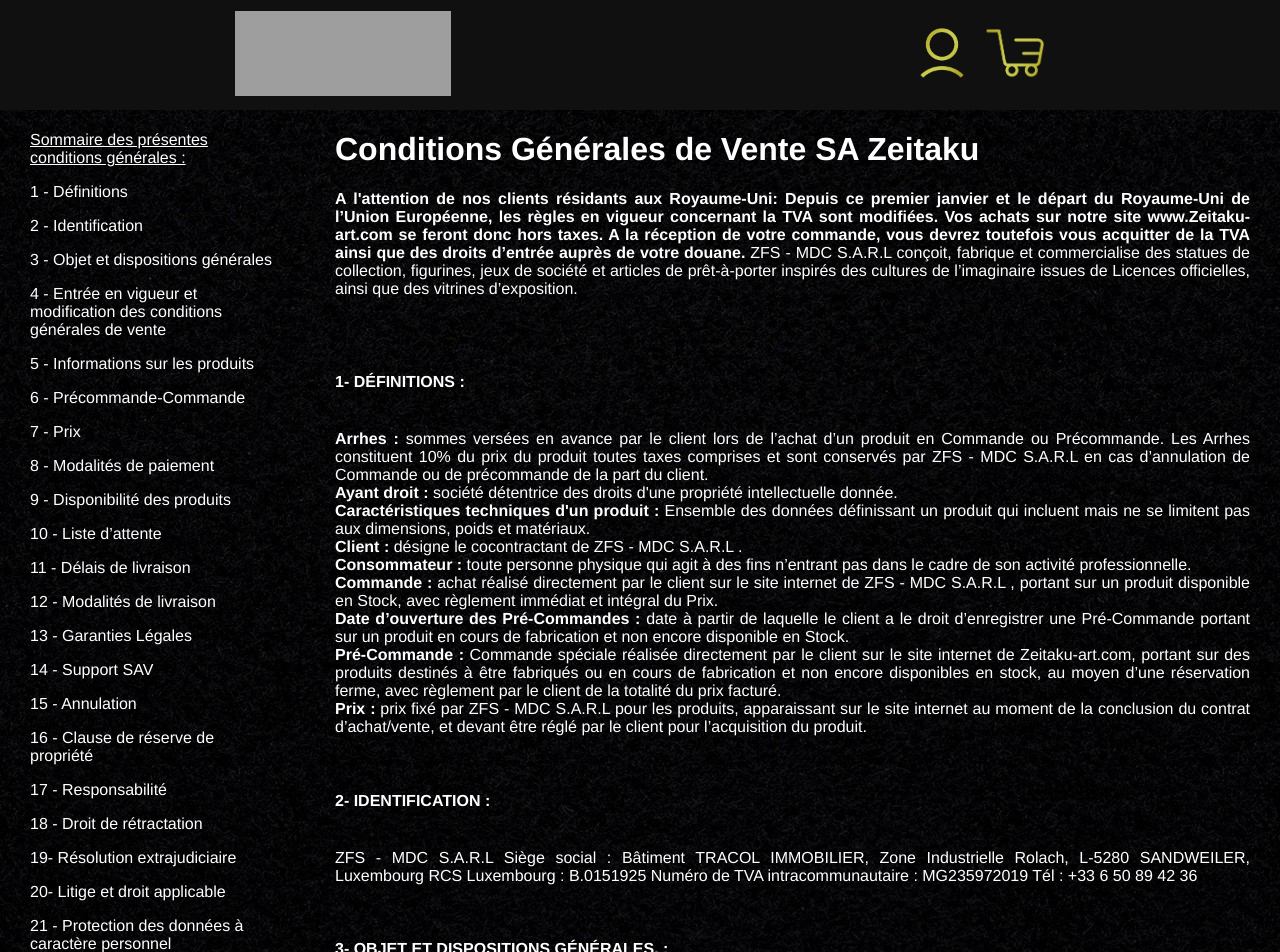
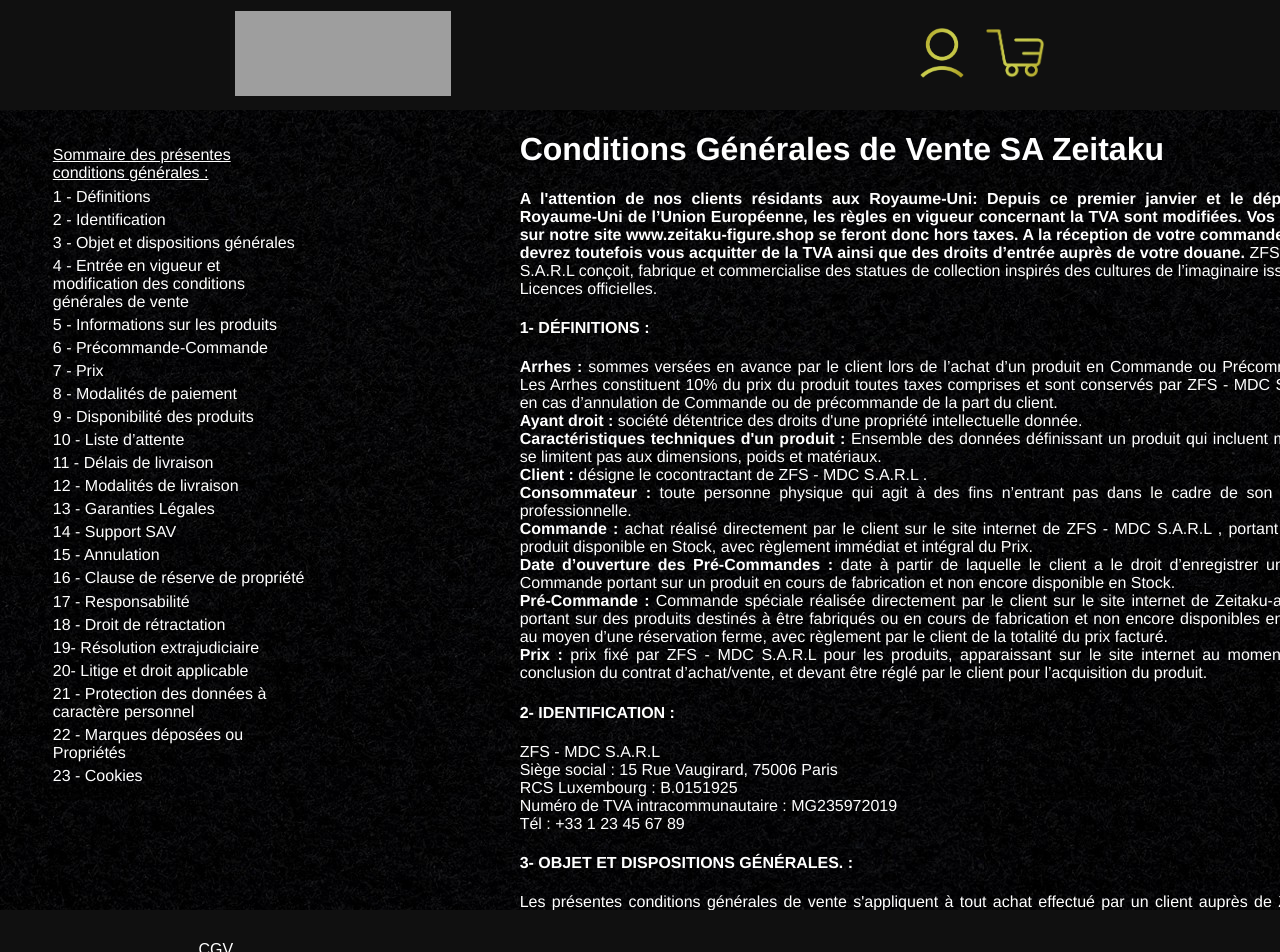
Before and after one commit to YXME/Zeitaku-Figure-Shop, a Vue app in the folder front/: page /cgv in a window 1280 px wide. Shown: the top 952 px of the page. Built offline with nearby package versions, Linux system fonts and the light colour scheme; grey boxes are pictures that could not be loaded.

Commit message:
Updated CGV.vue

```diff
--- a/front/src/views/CGV.vue
+++ b/front/src/views/CGV.vue
@@ -1,77 +1,74 @@
 <template>
     <div class="cgv">
-         <div class="sommaire">
+         <nav class="sommaire">
+                <ul>
+                    <li><u>Sommaire des présentes conditions générales :</u></li>
 
-                <u>Sommaire des présentes conditions générales :</u>
+                    <li><a href="#liens">1 - Définitions</a></li>
 
-                <p><a href="#liens">1 - Définitions</a></p>
+                    <li><a href="#id1">2 - Identification</a></li>
 
-                <p><a href="#id1">2 - Identification</a></p>
+                    <li><a href="#id2">3 - Objet et dispositions générales</a></li>
 
-                <p><a href="#id2">3 - Objet et dispositions générales</a></p>
+                    <li><a href="#id3">4 - Entrée en vigueur et modification des conditions générales de vente</a></li>
 
-                <p><a href="#id3">4 - Entrée en vigueur et modification des conditions générales de vente</a></p>
+                    <li><a href="#id4">5 - Informations sur les produits</a></li>
 
-                <p><a href="#id4">5 - Informations sur les produits</a></p>
+                    <li><a href="#id5">6 - Précommande-Commande</a></li>
 
-                <p><a href="#id5">6 - Précommande-Commande</a></p>
+                    <li><a href="#id6">7 - Prix</a></li>
 
-                <p><a href="#id6">7 - Prix</a></p>
+                    <li><a href="#id7">8 - Modalités de paiement</a></li>
 
-                <p><a href="#id7">8 - Modalités de paiement</a></p>
+                    <li><a href="#id8">9 - Disponibilité des produits</a></li>
 
-                <p><a href="#id8">9 - Disponibilité des produits</a></p>
+                    <li><a href="#id9">10 - Liste d’attente</a></li>
 
-                <p><a href="#id9">10 - Liste d’attente</a></p>
+                    <li><a href="#id10">11 - Délais de livraison</a></li>
 
-                <p><a href="#id10">11 - Délais de livraison</a></p>
+                    <li><a href="#id11">12 - Modalités de livraison</a></li>
 
-                <p><a href="#id11">12 - Modalités de livraison</a></p>
+                    <li><a href="#id12">13 - Garanties Légales</a></li>
 
-                <p><a href="#id12">13 - Garanties Légales</a></p>
+                    <li><a href="#id13">14 - Support SAV</a></li>
 
-                <p><a href="#id13">14 - Support SAV</a></p>
+                    <li><a href="#id14">15 - Annulation</a></li>
 
-                <p><a href="#id14">15 - Annulation</a></p>
+                    <li><a href="#id15">16 - Clause de réserve de propriété</a></li>
 
-                <p><a href="#id15">16 - Clause de réserve de propriété</a></p>
+                    <li><a href="#id16">17 - Responsabilité</a></li>
 
-                <p><a href="#id16">17 - Responsabilité</a></p>
+                    <li><a href="#id17">18 - Droit de rétractation</a></li>
 
-                <p><a href="#id17">18 - Droit de rétractation</a></p>
+                    <li><a href="#id18">19- Résolution extrajudiciaire</a></li>
 
-                <p><a href="#id18">19- Résolution extrajudiciaire</a></p>
+                    <li><a href="#id19">20- Litige et droit applicable</a></li>
 
-                <p><a href="#id19">20- Litige et droit applicable</a></p>
+                    <li><a href="#id20">21 - Protection des données à caractère personnel</a></li>
 
-                <p><a href="#id20">21 - Protection des données à caractère personnel</a></p>
+                    <li><a href="#id21">22 - Marques déposées ou Propriétés</a></li>
 
-                <p><a href="#id21">22 - Marques déposées ou Propriétés</a></p>
-
-                <p><a href="#id22">23 - Cookies</a></p>
-
-            </div>
+                    <li><a href="#id22">23 - Cookies</a></li>
+                </ul>
+            </nav>
+            <div class="content">
             <div class="SA">
                 <h1>Conditions Générales de Vente SA Zeitaku</h1>
 
+                <p>
                     <strong>A l'attention de nos clients résidants aux Royaume-Uni:
-            Depuis ce premier janvier  et le départ du Royaume-Uni de l’Union Européenne, les règles en vigueur concernant la TVA sont modifiées. Vos achats sur notre site www.Zeitaku-art.com se feront donc hors taxes.
+                    Depuis ce premier janvier  et le départ du Royaume-Uni de l’Union Européenne, les règles en vigueur concernant la TVA sont modifiées. Vos achats sur notre site www.zeitaku-figure.shop se feront donc hors taxes.
                     A la réception de votre commande, vous devrez toutefois vous acquitter de la TVA ainsi que des droits d’entrée auprès de votre douane.</strong>
 
-
-            ZFS - MDC S.A.R.L  conçoit, fabrique et commercialise des statues de collection, figurines, jeux de société et articles de prêt-à-porter inspirés des cultures de l’imaginaire issues de Licences officielles, ainsi que des vitrines d’exposition.
-            <br>
-            <br>
+                    ZFS - MDC S.A.R.L  conçoit, fabrique et commercialise des statues de collection inspirés des cultures de l’imaginaire issues de Licences officielles.
+                </p>
             </div>
-
-        <br>
-        <br>
 
             <div class="general">
                 <div class="def">
 
-                    <p><strong><h4 id="liens">1- DÉFINITIONS :</h4></strong><br>
-
+                        <strong><h4 id="liens">1- DÉFINITIONS :</h4></strong>
+                        <p>
                             <strong>Arrhes :</strong> sommes versées en avance par le client lors de l’achat d’un produit en Commande ou Précommande. Les Arrhes constituent 10% du prix du produit toutes taxes comprises et sont conservés par ZFS - MDC S.A.R.L  en cas d’annulation de Commande ou de précommande de la part du client. <br>
 
                             <strong>Ayant droit :</strong> société détentrice des droits d'une propriété intellectuelle donnée.<br>
@@ -90,50 +87,46 @@
 
                             <strong>Prix :</strong> prix fixé par ZFS - MDC S.A.R.L  pour les produits, apparaissant sur le site internet au moment de la conclusion du contrat d’achat/vente, et devant être réglé par le client pour l’acquisition du produit.<br>
                         </p>
-                <br>
                 </div>
 
                 <div class="id">
 
-                <p><strong><h4 id="id1">2- IDENTIFICATION :</h4></strong><br>
-
+                    <strong><h4 id="id1">2- IDENTIFICATION :</h4></strong>
+                    <p>
                         ZFS - MDC S.A.R.L
-
-                    Siège social : Bâtiment TRACOL IMMOBILIER, Zone Industrielle Rolach, L-5280 SANDWEILER, Luxembourg
-
+                        <br/>
+                        Siège social : 15 Rue Vaugirard, 75006 Paris
+                        <br/>
                         RCS Luxembourg : B.0151925
-
+                        <br/>
                         Numéro de TVA intracommunautaire : MG235972019
-
-                    Tél : +33 6 50 89 42 36
+                        <br/>
+                        Tél : +33 1 23 45 67 89
                     </p>
                 </div>
-            <br>
 
                 <div class="objets">
+                    <strong><h4 id="id2">3- OBJET ET DISPOSITIONS GÉNÉRALES. :</h4></strong>
+                    <p>
+                        Les présentes conditions générales de vente s'appliquent à tout achat effectué par un client auprès de Zeitaku S.A. <br/>
 
-                <p><strong><h4 id="id2">3- OBJET ET DISPOSITIONS GÉNÉRALES. :</h4></strong>
+                        Les présentes conditions générales de vente sont applicables en cas de vente par l’entremise du site internet Zeitaku-art.com ainsi qu’aux ventes effectuées en salon.<br/>
 
-                    Les présentes conditions générales de vente s'appliquent à tout achat effectué par un client auprès de Zeitaku S.A.
+                        Par la passation de commande respectivement de précommande, le consommateur reconnaît être parfaitement informé du fait que son accord concernant le contenu des présentes conditions générales ne nécessite pas la signature manuscrite de ce document.<br/>
 
-                    Les présentes conditions générales de vente sont applicables en cas de vente par l’entremise du site internet Zeitaku-art.com ainsi qu’aux ventes effectuées en salon.
+                        En passant une commande ou une précommande sur le site Zeitaku-art.com, respectivement en salon, le client déclare avoir pris connaissance des présentes conditions générales de vente et en accepter expressément les termes sans réserve ni conditions.<br/>
 
-                    Par la passation de commande respectivement de précommande, le consommateur reconnaît être parfaitement informé du fait que son accord concernant le contenu des présentes conditions générales ne nécessite pas la signature manuscrite de ce document.
+                        Le consommateur est réputé accepter sans réserve l'intégralité des dispositions prévues dans ces conditions générales.<br/>
 
-                    En passant une commande ou une précommande sur le site Zeitaku-art.com, respectivement en salon, le client déclare avoir pris connaissance des présentes conditions générales de vente et en accepter expressément les termes sans réserve ni conditions.
-
-                    Le consommateur est réputé accepter sans réserve l'intégralité des dispositions prévues dans ces conditions générales.
-
-                    Aucune condition générale ou spécifique figurant dans les documents envoyés ou remis par le consommateur ne pourra s'intégrer aux présentes, dès lors que ces documents seraient incompatibles avec les présentes conditions générales.
+                        Aucune condition générale ou spécifique figurant dans les documents envoyés ou remis par le consommateur ne pourra s'intégrer aux présentes, dès lors que ces documents seraient incompatibles avec les présentes conditions générales.<br/>
 
                         Le client reconnaît qu’il a bénéficié des conseils et informations nécessaires afin de s’assurer de l’adéquation de l’offre à ses besoins. Le client déclare être en mesure de contracter légalement en vertu des lois luxembourgeoises ou valablement représenter la personne physique ou morale pour laquelle il s’engage. Sauf preuve contraire les informations enregistrées par ZFS - MDC S.A.R.L  constituent la preuve de l’ensemble des transactions.
                     </p>
                 </div>
 
                 <div class="CG">
-                <p><strong><h4 id="id3">4- ENTRÉE EN VIGUEUR ET MODIFICATION DES CONDITIONS GÉNÉRALES :</h4></strong><br>
-                <br>
-
+                    <strong><h4 id="id3">4- ENTRÉE EN VIGUEUR ET MODIFICATION DES CONDITIONS GÉNÉRALES :</h4></strong>
+                    <p>
                         Le fait que ZFS - MDC S.A.R.L  ne se prévale pas, à un moment donné, des présentes conditions générales ne pourra être interprété comme valant renonciation par cette dernière à se prévaloir ultérieurement de l’une quelconque desdites conditions.
 
                         ZFS - MDC S.A.R.L  se réserve le droit de modifier à tout moment les présentes conditions générales sans préavis, étant entendu que de telles modifications seront inapplicables aux services déjà acquis par le client.
@@ -147,8 +140,8 @@
                 </div>
 
                 <div class="produits">
-                <p><strong><h4 id="id4">5- INFORMATIONS SUR LES PRODUITS :</h4></strong>
-
+                    <strong><h4 id="id4">5- INFORMATIONS SUR LES PRODUITS :</h4></strong>
+                    <p>
                         Les produits proposés à la vente par commande ou précommande sont ceux présentés sur le site internet de ZFS - MDC S.A.R.L  respectivement ceux présentés lors des salons, dans la limite des stocks disponibles.
 
                         Pour chaque produit proposé sur son site internet, ZFS - MDC S.A.R.L  propose à ses clients une notice d’identification précise du produit proposé contenant la présentation des caractéristiques essentielles des biens proposés, l’indication du prix des biens en euros, ainsi que, le cas échéant, des frais de livraison.
@@ -172,20 +165,20 @@
                         <br>
                         <br>
                         Les figurines/statues de la marque ZFS - MDC S.A.R.L  se déclinent en 6 gammes :<br>
+                    </p>
                     <ul>
                         <li><strong>HQS :</strong> High Quality Statue – statue de collection numérotée et éditée en édition limitée. Traditionnellement aux échelles 1/6 ou 1/8, qui inclut généralement un personnage et un décor plus ou moins complexe. Réalisée sur une base en résine mais peut intégrer d’autres matériaux (métal, ABS, …) pour des raisons techniques. Peut intégrer un système de LED analogiques et/ou un système sonore, le tout alimenté sur batterie ou secteur.</li>
                         <li><strong>HQS+ :</strong> High Quality Statue + statue de collection numérotée et éditée en édition limitée. Traditionnellement aux échelles 1/4, 1/5 ou 1/6. Réalisée sur une base en résine mais peut intégrer d’autres matériaux (métal, ABS…) pour des raisons techniques. Peut intégrer un système de LED analogiques et/ou un système sonore, le tout alimenté sur batterie ou secteur.</li>
                     </ul>
-                </p>
                 </div>
 
                 <div class="commande">
 
                     <p><strong><h4 id="id5">6- PRÉCOMMANDE-COMMANDE: </h4></strong>
 
-                Le client qui souhaite acheter un produit Zeitaku, IKI ou YOKA by Zeitaku enregistre sa commande ou sa précommande sur le site www.Zeitaku-art.com comme suit :
+                    Le client qui souhaite acheter un produit Zeitaku, IKI ou YOKA by Zeitaku enregistre sa commande ou sa précommande sur le site www.zeitaku-figure.shop comme suit :
 
-                <ul style="list-style-type:none;">
+                    <ul>
                         <li>1 - <strong>Se connecter à son compte client Zeitaku ou en créer un.</strong> (Être titulaire d’un compte client est indispensable pour pouvoir effectuer un achat sur le site de ZFS - MDC S.A.R.L )</li>
                         <br>
                         <li>2 – <strong>Sélectionner le produit souhaité</strong> avant d’être redirigé vers la page dédiée audit produit où figurent entre autres :
@@ -485,7 +478,7 @@
                         Outre les garanties légales, ZFS - MDC S.A.R.L  offre à ses clients un service de support SAV. Le Service Après-Vente ZFS - MDC S.A.R.L  se tient à disposition du client 5 jours sur 7 du lundi au vendredi, de 9 heures à midi et de 13 heures à 18 heures, fuseau horaire UTC+1.
                         <br>
                         <br>
-                    Toute réclamation ou demande d’information concernant les produits Zeitaku, IKI ou YOKA by Zeitaku est à formuler par voie électronique, en créant un ticket via la page du support SAV : https://www.Zeitaku-art.com/fr/support. Il est indispensable que le client se connecte préalablement à son compte client ZFS - MDC S.A.R.L  pour créer un ticket. Il conviendra de compléter la demande par des explications claires et précises et de joindre éventuellement des photos du produit concernant les points évoqués dans ladite demande.
+                        Toute réclamation ou demande d’information concernant les produits Zeitaku, IKI ou YOKA by Zeitaku est à formuler par voie électronique, en créant un ticket via la page du support SAV : https://www.zeitaku-figure.shop/fr/support. Il est indispensable que le client se connecte préalablement à son compte client ZFS - MDC S.A.R.L  pour créer un ticket. Il conviendra de compléter la demande par des explications claires et précises et de joindre éventuellement des photos du produit concernant les points évoqués dans ladite demande.
                         <br>
                         <br>
                         ZFS - MDC S.A.R.L  invite le client à l’informer dans les 14 jours suivant la date de réception du produit, des éventuels défauts, casses, pièces manquantes ou détérioration constatés sur ledit produit par le client. Toute demande faite au-delà de ce délai de 14 jours après réception du produit, n’entrera pas dans le champ d’application de la garantie et les éventuelles reprises demandées par le client ainsi que les frais de transport (envoi et retour SAV) lui seront facturés par ZFS - MDC S.A.R.L .
@@ -632,7 +625,7 @@
 
                             <li>faire une autre déclaration dénuée d’ambiguïté exposant sa décision de se rétracter du contrat, laquelle devra adresser au siège social de ZFS - MDC S.A.R.L  par courrier recommandé.</li>
 
-                        <li>notifier son droit de rétractation en créant un ticket via son compte client sur le support SAV https://www.Zeitaku-art.com/fr/support dans la rubrique « droit de rétractation ». Dans ces cas, un accusé de réception de la rétractation vous sera transmis.</li>
+                            <li>notifier son droit de rétractation en créant un ticket via son compte client sur le support SAV https://www.zeitaku-figure.shop/fr/support dans la rubrique « droit de rétractation ». Dans ces cas, un accusé de réception de la rétractation vous sera transmis.</li>
                         </ul>
                         <br>
 
@@ -712,7 +705,7 @@
 
                             <li>Droit d’introduire une réclamation auprès d’une autorité de contrôle et notamment auprès de la CNPD</li>
 
-                        <li>Pour disposer desdits droits respectivement demander à ce que les données personnelles ne soient plus collectées, traitées ou utilisées pour les finalités reprises ci-dessus, ou demander la rectification de ses données, le client contacte Zeitaku en créant un ticket via la page du support : https://www.Zeitaku-art.com/fr/support (Il est indispensable que le client se connecte préalablement à son compte client Zeitaku pour créer un ticket).</li>
+                            <li>Pour disposer desdits droits respectivement demander à ce que les données personnelles ne soient plus collectées, traitées ou utilisées pour les finalités reprises ci-dessus, ou demander la rectification de ses données, le client contacte Zeitaku en créant un ticket via la page du support : https://www.zeitaku-figure.shop/fr/support (Il est indispensable que le client se connecte préalablement à son compte client Zeitaku pour créer un ticket).</li>
                         </ul>
 
                 </div>
@@ -731,19 +724,17 @@
                         Conformément à la législation applicable en matière de protection des données, nous vous informons par la présente que nous utilisons des « cookies ». En utilisant notre site web, vous acceptez notre utilisation des cookies aux fins énoncées ci-dessous conformément à la déclarative relative aux Cookies accessible sur notre site et vous invitons à consulter ladite déclaration.
                     </p>
                 </div>
-
-
-        </div>
-
                 <div class="zeitaku">
-
                     Zeitaku Art
                     Tous droits réservés. Les Logos, produits et noms de sociétés mentionnnés sont la propriété de leurs auteurs respectifs.
 
                     Copyright © Zeitaku 2010-2021
                 </div>
+
+
             </div>
-
+        </div>
+    </div>
 
 </template>
 
@@ -754,34 +745,63 @@
     text-align: justify;
 }
 
+p, li{
+    overflow-wrap: break-word;
+}
+
+ul, p {
+    list-style: none;
+    width: 100%;
+}
+
+li {
+    margin-bottom: 2%
+}
+
 .cgv{
-    margin-left:30px;
-    margin-right:30px;
-    text-align: justify;
+    margin-left: 1%;
+    text-align: left;
+    display: flex;
+    flex-direction: row;
+    align-items: baseline;
+    justify-content: space-between;
 }
+
 .sommaire{
     text-align:left;
     float:left;
     width:20%;
 }
 
+.content {
+    overflow-y: scroll;
+    overflow-x: hidden;
+    height: 800px;
+    width: 80%;
+    overflow-wrap: break-word;
+}
+
 .general {
-    text-align:right justify;
+    text-align:left justify;
     margin-left: 25%;
+    width: 80%;
 }
 
 .SA {
-    text-align:right justify;
+    text-align:left justify;
     margin-left: 25%;
+    width: 80%;
 }
-.zeitaku{
+
+.zeitaku {
     text-align:center;
     flex-direction: column;
     font-size: 9px;
     margin-bottom: 30px ;
+    width: 80%;
 }
 
-a{
+a {
     color:white;
     text-decoration:none;
 }
--- a/front/src/views/Contact.vue
+++ b/front/src/views/Contact.vue
@@ -9,7 +9,7 @@
         <input type="text" id="name" name="user_name">
     </div>
     <div>
-        <label for="mail">E-mail :</label>
+        <label for="mail">E-mail :</label>
         <input type="email" id="mail" name="user_mail">
     </div>
     <div class="choix">
```
Lines whose indentation alone changed are shown as unchanged.
